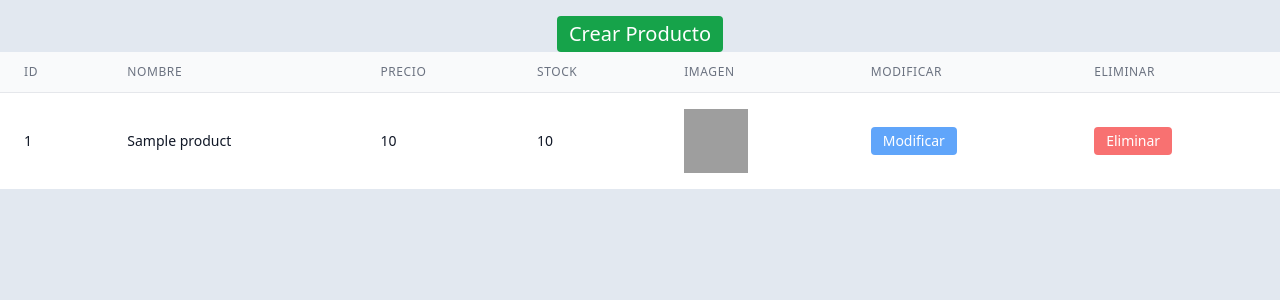
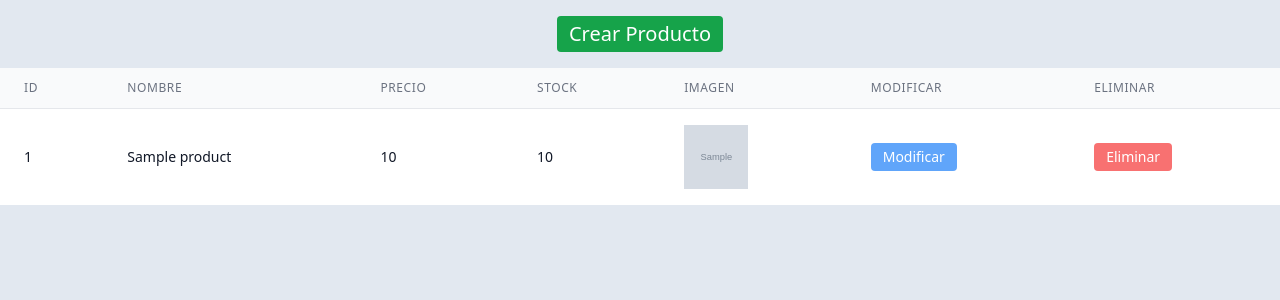
Before and after one commit to MrMaty17/proyecto-ferreteria, a PHP site: page /admin/index.php in a window 1280 px wide. Shown: the part 100-400 px from the top of the page. Run offline with PHP 8.4, Linux system fonts and the light colour scheme; tables that the repository leaves empty hold one stand-in row (values such as "Sample post"); grey boxes marked "Sample" are stand-in pictures; some libraries are stand-ins or nearby versions; grey boxes are pictures that could not be loaded.

Commit message:
Fix button margin and correct image fallback syntax in product table

```diff
--- a/admin/index.php
+++ b/admin/index.php
@@ -9,7 +9,7 @@ $result = $conexion->query($sql);
 ?>
 <main>
     <div class="flex justify-center items-center">
-        <button class="px-3 py-1 mx-auto rounded bg-green-600 hover:bg-green-600 mt-4 cursor-pointer"><a class="text-xl text-white" href="formCreateUpdate.php">Crear Producto</a></button>
+        <button class="px-3 py-1 mx-auto rounded bg-green-600 hover:bg-green-600 my-4 cursor-pointer"><a class="text-xl text-white" href="formCreateUpdate.php">Crear Producto</a></button>
     </div>
     <?php
     $create = isset($_SESSION['create']) ? $_SESSION['create'] : null;
@@ -43,7 +43,7 @@ $result = $conexion->query($sql);
                             <td class="px-6 py-4 whitespace-nowrap text-sm text-gray-900"><?= $fila['name'] ?></td>
                             <td class="px-6 py-4 whitespace-nowrap text-sm text-gray-900"><?= $fila['price'] ?></td>
                             <td class="px-6 py-4 whitespace-nowrap text-sm text-gray-900"><?= $fila['stock'] ?></td>
-                            <td class="px-6 py-4 whitespace-nowrap text-sm text-gray-900"><img src="../assets/image/<?php $fila['image'] !== null ? $fila['image'] : 'no_foto.jpg'?>" alt="Imagen" class="w-16 h-16 object-cover"></td>
+                            <td class="px-6 py-4 whitespace-nowrap text-sm text-gray-900"><img src="../assets/image/<?= $fila['image'] !== null ? $fila['image'] : 'no_foto.jpg' ?>" alt="Imagen" class="w-16 h-16 object-cover"></td>
                             <td class="px-6 py-4 whitespace-nowrap text-sm text-gray-900"><a href="formCreateUpdate.php?id=<?= $fila['id'] ?>"><button class="rounded bg-blue-400 hover:bg-blue-500 text-white px-3 py-1 cursor-pointer">Modificar</button></a></td>
                             <td class="px-6 py-4 whitespace-nowrap text-sm text-gray-900"><button class="rounded bg-red-400 hover:bg-red-500 text-white px-3 py-1 cursor-pointer" onclick="window.location.href='delete.php?id=<?= $fila['id'] ?>'">Eliminar</button></td>
                         </tr>
```
